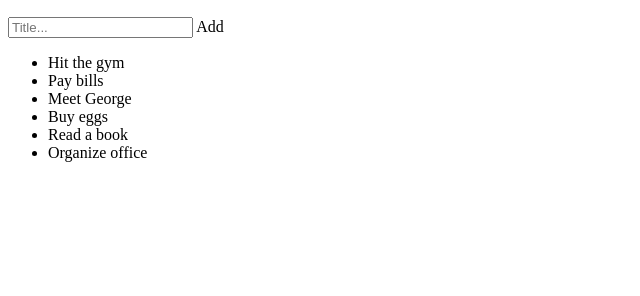
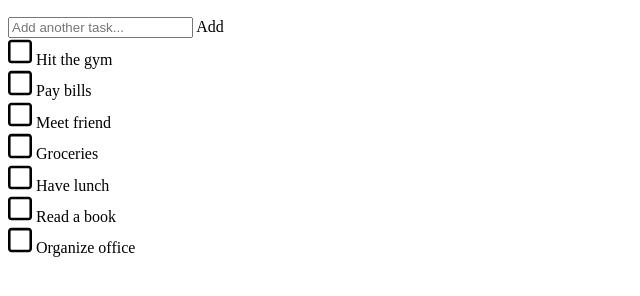
Before and after one commit to ZylaCode/ToDoListGroupThree, a plain HTML site: page index.html in a window 1280 px wide. Shown: the part 50-346 px from the top of the page, without its empty margins (0-640 px from the left). Drawn offline with Linux system fonts and the light colour scheme; some icons are missing.

Commit message:
Checkboxes added

```diff
--- a/index.css
+++ b/index.css
@@ -0,0 +1,9 @@
+.checkbox {
+width: 1.5em;
+height: auto;}
+
+ul {
+    list-style-type: none;
+    margin: 0;
+    padding: 0;
+}
--- a/index.html
+++ b/index.html
@@ -3,22 +3,89 @@
   <head>
     <meta charset="UTF-8" />
     <meta name="viewport" content="width=device-width, initial-scale=1.0" />
+    <link rel="stylesheet" type="text/css" href="index.css" />
+    <link
+      href="//netdna.bootstrapcdn.com/twitter-bootstrap/2.3.2/css/bootstrap-combined.no-icons.min.css"
+      rel="stylesheet"
+    />
+    <link
+      href="//netdna.bootstrapcdn.com/font-awesome/3.2.1/css/font-awesome.css"
+      rel="stylesheet"
+    />
     <title>Document</title>
   </head>
   <body>
     <div id="myDIV" class="header">
       <h2>My To Do List</h2>
-      <input type="text" id="myInput" placeholder="Title..." />
-      <span onclick="newElement()" class="addBtn">Add</span>
+      <input type="text" id="myInput" placeholder="Add another task..." />
+      <span>Add</span>
     </div>
 
-    <ul id="myUL">
-      <li>Hit the gym</li>
-      <li class="checked">Pay bills</li>
-      <li>Meet George</li>
-      <li>Buy eggs</li>
-      <li>Read a book</li>
-      <li>Organize office</li>
+    <ul id="toDoList">
+      <li class="list-item">
+        <a
+          ><img
+            src="imgs/square-regular.svg"
+            alt="unchecked checkbox"
+            class="checkbox"
+        /></a>
+        Hit the gym
+      </li>
+      <li class="list-item">
+        <a
+          ><img
+            src="imgs/square-regular.svg"
+            alt="unchecked checkbox"
+            class="checkbox"
+        /></a>
+        Pay bills
+      </li>
+      <li class="list-item">
+        <a
+          ><img
+            src="imgs/square-regular.svg"
+            alt="unchecked checkbox"
+            class="checkbox"
+        /></a>
+        Meet friend
+      </li>
+      <li class="list-item">
+        <a
+          ><img
+            src="imgs/square-regular.svg"
+            alt="unchecked checkbox"
+            class="checkbox"
+        /></a>
+        Groceries
+      </li>
+      <li class="list-item">
+        <a
+          ><img
+            src="imgs/square-regular.svg"
+            alt="unchecked checkbox"
+            class="checkbox"
+        /></a>
+        Have lunch
+      </li>
+      <li class="list-item">
+        <a
+          ><img
+            src="imgs/square-regular.svg"
+            alt="unchecked checkbox"
+            class="checkbox"
+        /></a>
+        Read a book
+      </li>
+      <li class="list-item">
+        <a
+          ><img
+            src="imgs/square-regular.svg"
+            alt="unchecked checkbox"
+            class="checkbox"
+        /></a>
+        Organize office
+      </li>
     </ul>
   </body>
+  <script src="index.js"></script>
 </html>
--- a/index.js
+++ b/index.js
@@ -0,0 +1,13 @@
+const checkbox = document.querySelectorAll('.checkbox');
+
+let unchecked = true;
+
+checkbox.forEach((checkbox)=>{
+checkbox.addEventListener("click", (event)=>{
+    if (unchecked){checkbox.src = "imgs/square-check-regular.svg";
+} else {
+    checkbox.src = "imgs/square-regular.svg"
+}
+unchecked = !unchecked
+});
+});
```
Also changed, not shown: imgs/square-check-regular.svg (added), imgs/square-regular.svg (added).
